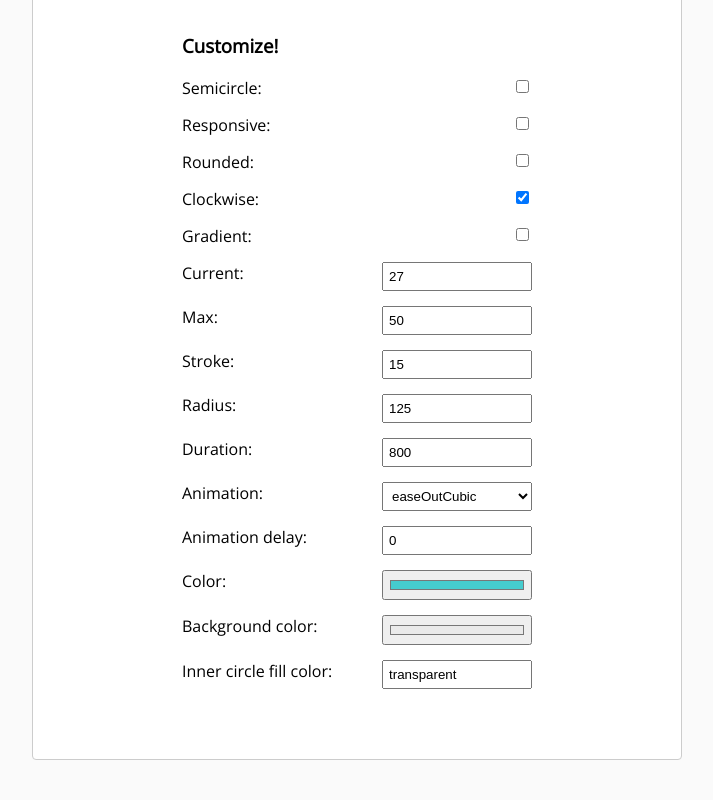
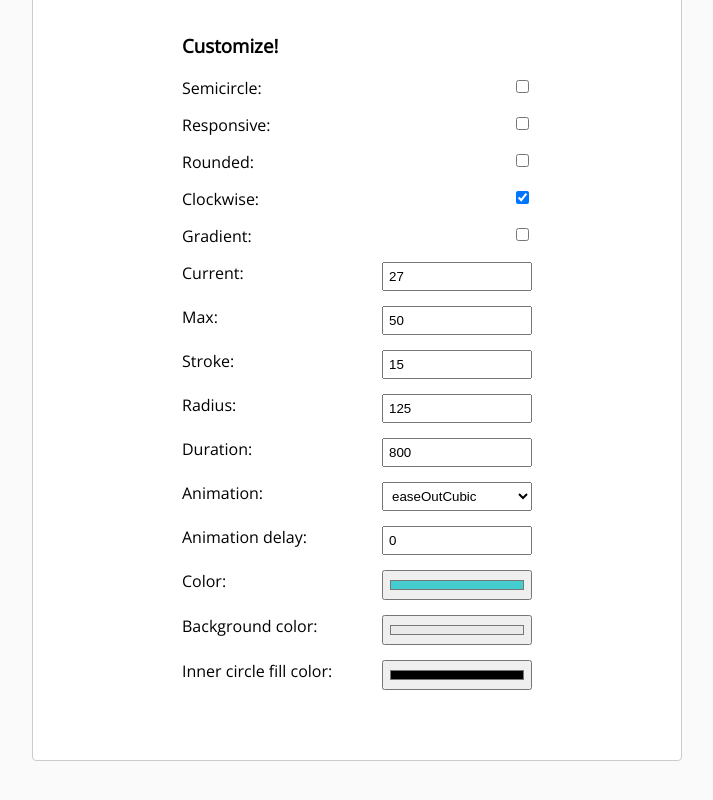
Before and after one commit to crisbeto/angular-svg-round-progressbar, an Angular app: page / in a window 1280 px wide. Shown: the part 464-1264 px from the top of the page, without its empty margins (283-996 px from the left). Built offline with nearby package versions, Linux system fonts and the light colour scheme.

Commit message:
build: fix demo deployment
The demo was being deployed from the wrong directory.

```diff
--- a/angular.json
+++ b/angular.json
@@ -84,7 +84,7 @@
           "builder": "angular-cli-ghpages:deploy",
           "options": {
             "buildTarget": "demo:build:production",
-            "dir": "dist/demo"
+            "dir": "dist/demo/browser"
           }
         }
       }
--- a/src/demo/app/demo.component.html
+++ b/src/demo/app/demo.component.html
@@ -87,7 +87,7 @@
     </div>
     <div class="cf">
       <label for="innerCircleFill">Inner circle fill color:</label>
-      <input id="innerCircleFill" name="innerCircleFill" type="text" [(ngModel)]="innerCircleFill" />
+      <input id="innerCircleFill" name="innerCircleFill" type="color" [(ngModel)]="innerCircleFill" />
     </div>
   </form>
 </div>
```
